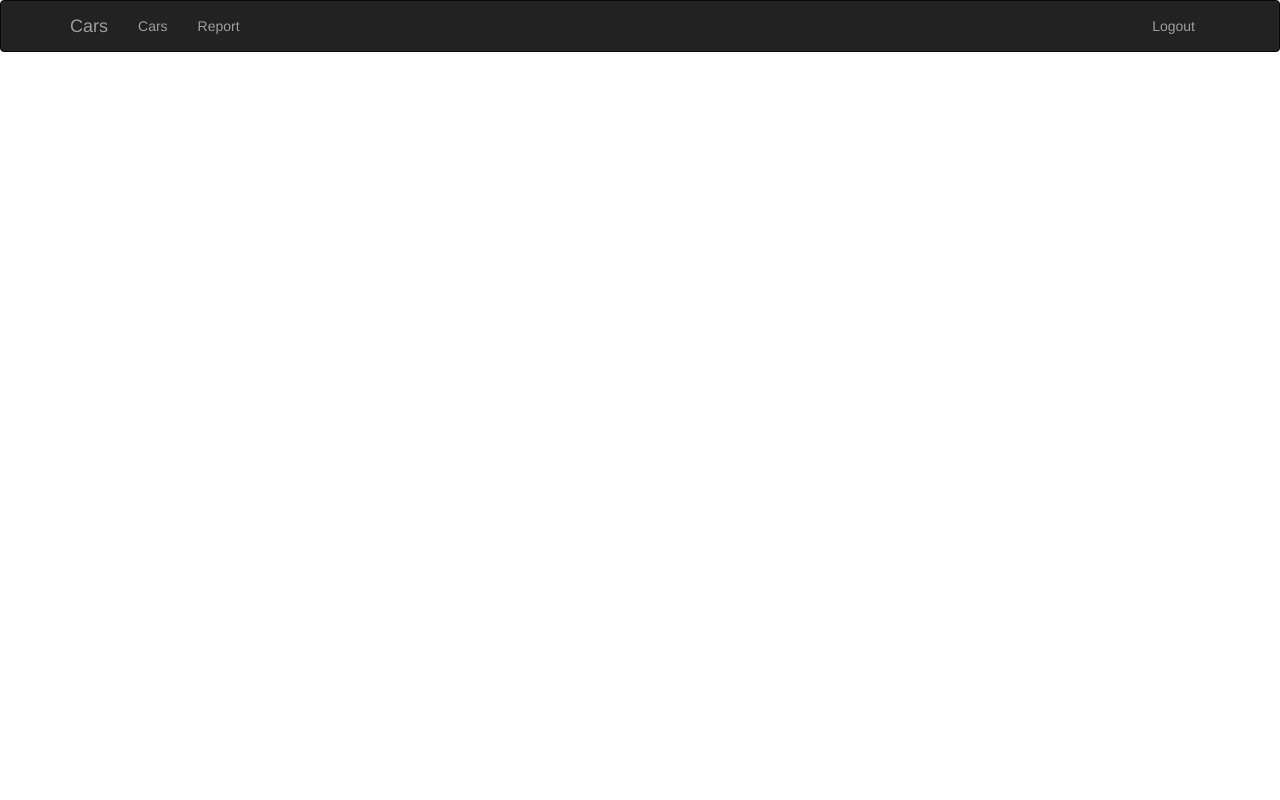
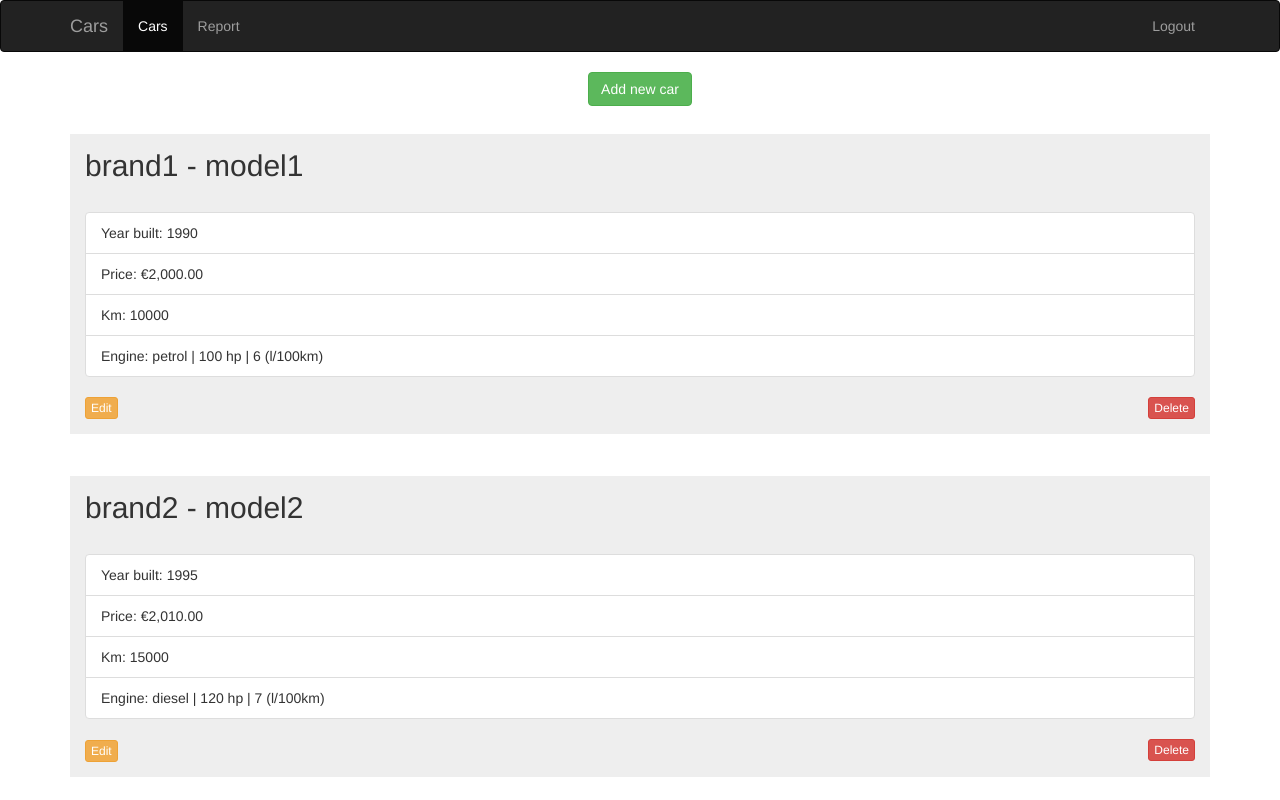
Before and after one commit to milan-ka-sk/cars-with-admin, an Angular app: page /admin/cars in a window 1280 px wide. Shown: the top 800 px of the page. Built offline with nearby package versions, Linux system fonts and the light colour scheme; sample sign-in values are in the browser's storage.

Commit message:
added admin/pages + various connected adjustments

```diff
--- a/src/app/components/admin-cars-list/admin-cars-list.component.html
+++ b/src/app/components/admin-cars-list/admin-cars-list.component.html
@@ -1,15 +1,12 @@
+<a [routerLink]="['/admin/add-car']" class="btn btn-success btn-large btn-add-car">Add new car</a>
+
 <div class="row">
     <div class="col-xs-12">
-        <div *ngFor="let c of cars" class="panel panel-info">
-            <div class="panel-heading">{{c.brand}} - {{c.model}}
-                <ul class="list-group">
-                    <li class="list-group-item">Year built: {{c.year}}</li>
-                    <li class="list-group-item">Price: {{c.price | currency: 'EUR'}}</li>
-                    <li class="list-group-item">Km: {{c.km}}</li>
-                    <li class="list-group-item">Engine: {{c.engine.fuel}} | {{c.engine.power}} hp | {{c.engine.consumption}} (l/100km)
-                    </li>
-                </ul>
+        <app-car-component [car]="c" *ngFor="let c of cars">
+            <div class="clearfix">
+                <a type="button" class="btn btn-warning btn-xs" [routerLink]="['/admin/edit-car', c.id]">Edit</a>
+                <button type="button" class="btn btn-danger btn-xs pull-right" (click)="deleteCar(c.id)">Delete</button>
             </div>
-        </div>
+        </app-car-component>
     </div>
 </div>
--- a/src/app/components/admin-cars-list/admin-cars-list.component.ts
+++ b/src/app/components/admin-cars-list/admin-cars-list.component.ts
@@ -1,5 +1,7 @@
 import { Component, OnInit } from '@angular/core';
 import { Router } from '@angular/router';
+import { Car } from '../../interfaces/car';
+import { CarService } from '../../services/car.service';
 
 
 @Component({
@@ -9,12 +11,24 @@ import { Router } from '@angular/router';
 })
 export class AdminCarsListComponent implements OnInit {
 
-  constructor(private router: Router) { }
+  cars: Car[] = [];
+
+  constructor(
+    private router: Router,
+    private carService: CarService
+  ) { }
 
   ngOnInit() {
     if(!localStorage.getItem("rightsToLogin")) {
       this.router.navigateByUrl('/login');
     }
+    this.getCars();
+  }
+
+  getCars():void {
+
+    this.cars = this.carService.getCars();
+
   }
 
 }
--- a/src/app/components/car-component/car-component.component.html
+++ b/src/app/components/car-component/car-component.component.html
@@ -1,11 +1,14 @@
-<div class="panel panel-info">
-    <div class="panel-heading">{{car.brand}} - {{car.model}}
-        <ul class="list-group">
-            <li class="list-group-item">Year built: {{car.year}}</li>
-            <li class="list-group-item">Price: {{car.price | currency: 'EUR'}}</li>
-            <li class="list-group-item">Km: {{car.km}}</li>
-            <li class="list-group-item">Engine: {{car.engine.fuel}} | {{car.engine.power}} hp | {{car.engine.consumption}} (l/100km)
-            </li>
-        </ul>
-    </div>
+<div class="car">
+    <h2 class="car-heading">
+        {{ car.brand }} - <span>{{ car.model }}</span>
+    </h2>
+    <ul class="list-group">
+        <li class="list-group-item">Year built: {{ car.year }}</li>
+        <li class="list-group-item">Price: {{ car.price | currency: "EUR" }}</li>
+        <li class="list-group-item">Km: {{ car.km }}</li>
+        <li class="list-group-item">
+            Engine: {{ car.engine.fuel }} | {{ car.engine.power }} hp | {{ car.engine.consumption }} (l/100km)
+        </li>
+    </ul>
+    <ng-content></ng-content>
 </div>
--- a/src/app/components/cars-list/cars-list.component.html
+++ b/src/app/components/cars-list/cars-list.component.html
@@ -1,5 +1,5 @@
 <div class="row">
     <div class="col-xs-12">
-        <app-car-component *ngFor="let c of cars" [car]="c"></app-car-component>
+        <app-car-component [car]="c" *ngFor="let c of cars"></app-car-component>
     </div>
 </div>
--- a/src/app/components/cars-list/cars-list.component.ts
+++ b/src/app/components/cars-list/cars-list.component.ts
@@ -23,7 +23,6 @@ export class CarsListComponent implements OnInit {
   getCars():void {
 
     this.cars = this.carService.getCars();
-    console.log(this.cars);
 
   }
 
--- a/src/app/components/login/login.component.html
+++ b/src/app/components/login/login.component.html
@@ -31,3 +31,4 @@
         <button class="btn btn-default" [disabled]="!f.valid">Login</button>
     </div>
 </form>
+<p>USE: <em>admin</em> as login and <em>pass</em> as password (just for demonstration)</p>
--- a/src/app/components/logout/logout.component.ts
+++ b/src/app/components/logout/logout.component.ts
@@ -11,7 +11,6 @@ export class LogoutComponent implements OnInit {
   constructor(private router: Router) { }
 
   ngOnInit() {
-    console.log("LOGOUT local st " + localStorage.getItem("rightsToLogin"));
     if(localStorage.getItem("rightsToLogin")){
       localStorage.removeItem("rightsToLogin");
       this.router.navigateByUrl('');
--- a/src/app/components/nav-bar/nav-bar.component.html
+++ b/src/app/components/nav-bar/nav-bar.component.html
@@ -11,15 +11,14 @@
         </div>
         <div id="navbar" class="collapse navbar-collapse">
             <ul class="nav navbar-nav">
-                <li routerLinkActive="active"><a [routerLink]="['/cars']">Cars</a></li>
+                <li *ngIf="!isLoggedIn" routerLinkActive="active"><a [routerLink]="['/cars']">Cars</a></li>
+                <li *ngIf="isLoggedIn" routerLinkActive="active"><a [routerLink]="['admin/cars']">Cars</a></li>
                 <li routerLinkActive="active"><a [routerLink]="['/report']">Report</a></li>
             </ul>
 
-            <ul class="nav navbar-nav navbar-right" *ngIf="!isLoggedIn">
-                <li routerLinkActive="active"><a routerLink="/login">Login</a></li>
-            </ul>
-            <ul class="nav navbar-nav navbar-right" *ngIf="isLoggedIn">
-                <li routerLinkActive="active"><a routerLink="/logout">Logout</a></li>
+            <ul class="nav navbar-nav navbar-right">
+                <li *ngIf="!isLoggedIn" routerLinkActive="active"><a routerLink="/login">Login</a></li>
+                <li *ngIf="isLoggedIn" routerLinkActive="active"><a routerLink="/logout">Logout</a></li>
             </ul>
         </div>
         <!--/.nav-collapse -->
--- a/src/app/routing.module.ts
+++ b/src/app/routing.module.ts
@@ -19,7 +19,8 @@ const routes: Routes = [
   { path: 'admin', redirectTo:"admin/cars"},
   { path: 'admin/cars', component: AdminCarsListComponent},
   { path: 'admin/add-car', component: AdminAddCarComponent},
-  { path: 'admin/edit-car', component: AdminEditCarComponent}
+  { path: 'admin/edit-car/:id', component: AdminEditCarComponent},
+  {path: '**', redirectTo:"admin/cars"}
 ];
 
 @NgModule({
--- a/src/styles.css
+++ b/src/styles.css
@@ -10,3 +10,14 @@ h2 {
 .navbar-inverse .navbar-brand:hover {
     color: #9d9d9d;
 }
+
+.car {
+    margin-bottom: 3em;
+    padding: 15px;
+    background: #eee;
+}
+
+.btn-add-car {
+    margin: 0 auto 2em;
+    display: table;
+}
```
